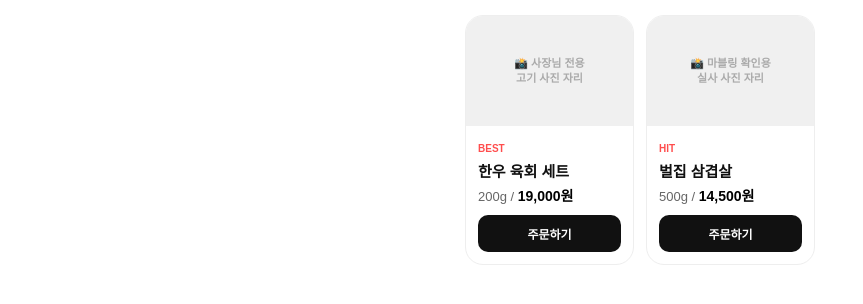
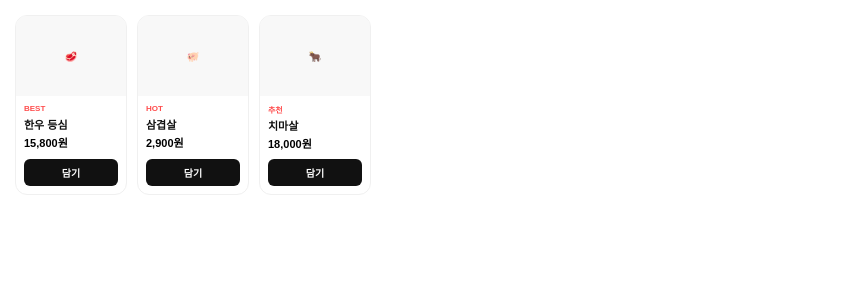
Before and after one commit to kjhbwd/butcher-card, a plain HTML site: page menu.html in a window 1280 px wide. Shown: the whole page, without its empty margins (0-863 px from the left). Drawn offline with Linux system fonts and the light colour scheme.

Commit message:
Update menu.html

```diff
--- a/menu.html
+++ b/menu.html
@@ -3,39 +3,90 @@
 <head>
     <meta charset="UTF-8">
     <meta name="viewport" content="width=device-width, initial-scale=1.0">
-    <title>감성고기 메뉴판</title>
+    <title>감성고기 프리미엄 메뉴판</title>
     <style>
-        body { margin: 0; padding: 15px; background-color: #ffffff; font-family: 'Pretendard', sans-serif; }
-        .grid-container { display: grid; grid-template-columns: 1fr 1fr; gap: 12px; max-width: 350px; margin: 0 auto; }
-        .product-card { background: #fff; border-radius: 18px; overflow: hidden; border: 1px solid #eee; transition: 0.2s; }
-        .product-card:hover { transform: translateY(-3px); box-shadow: 0 10px 20px rgba(0,0,0,0.05); }
-        .img-box { background: #f0f0f0; height: 110px; display: flex; align-items: center; justify-content: center; color: #aaa; font-size: 11px; font-weight: bold; text-align: center; line-height: 1.4; }
-        .info { padding: 12px; }
-        .tag { color: #ff4d4d; font-size: 10px; font-weight: 800; text-transform: uppercase; }
-        .p-name { display: block; font-size: 15px; font-weight: 700; margin: 4px 0; color: #111; }
-        .p-price { font-size: 13px; color: #666; }
-        .p-price b { color: #000; font-size: 14px; }
-        .btn { display: block; width: 100%; padding: 10px 0; background: #111; color: #fff; text-align: center; text-decoration: none; font-size: 12px; font-weight: bold; margin-top: 10px; border-radius: 10px; }
+        /* 모바일 최적화 및 가로 스크롤 설정 */
+        body { margin: 0; padding: 15px; background-color: #ffffff; font-family: 'Pretendard', sans-serif; overflow-x: hidden; }
+        .menu-wrapper {
+            display: flex;
+            overflow-x: auto;
+            gap: 12px;
+            padding-bottom: 15px;
+            -webkit-overflow-scrolling: touch; /* 아이폰 부드러운 스크롤 */
+        }
+        /* 스크롤바 디자인 */
+        .menu-wrapper::-webkit-scrollbar { height: 4px; }
+        .menu-wrapper::-webkit-scrollbar-thumb { background: #eee; border-radius: 10px; }
+
+        .grid-container {
+            display: grid;
+            grid-template-columns: repeat(3, 110px); /* 3열 고정 */
+            grid-template-rows: repeat(3, auto); /* 총 9개 상품 (3행) */
+            gap: 12px;
+        }
+
+        .product-card {
+            width: 110px;
+            background: #fff;
+            border-radius: 12px;
+            overflow: hidden;
+            border: 1px solid #f0f0f0;
+            display: flex;
+            flex-direction: column;
+        }
+
+        .img-box { background: #f8f8f8; height: 80px; display: flex; align-items: center; justify-content: center; color: #ccc; font-size: 10px; text-align: center; }
+
+        .info { padding: 8px; flex-grow: 1; display: flex; flex-direction: column; justify-content: space-between; }
+        .tag { color: #ff4d4d; font-size: 8px; font-weight: 800; }
+        .p-name { display: block; font-size: 11px; font-weight: 700; margin: 2px 0; color: #111; white-space: nowrap; overflow: hidden; text-overflow: ellipsis; }
+        .p-price { font-size: 10px; color: #666; }
+        .p-price b { color: #000; font-size: 11px; }
+
+        .btn {
+            display: block;
+            width: 100%;
+            padding: 6px 0;
+            background: #111;
+            color: #fff;
+            text-align: center;
+            text-decoration: none;
+            font-size: 10px;
+            font-weight: bold;
+            margin-top: 8px;
+            border-radius: 6px;
+        }
     </style>
 </head>
 <body>
+    <div class="menu-wrapper">
         <div class="grid-container">
             <div class="product-card">
-            <div class="img-box">📸 사장님 전용<br>고기 사진 자리</div>
+                <div class="img-box">🥩</div>
                 <div class="info">
                     <span class="tag">BEST</span>
-                <span class="p-name">한우 육회 세트</span>
-                <span class="p-price">200g / <b>19,000원</b></span>
-                <a href="#" class="btn">주문하기</a>
+                    <span class="p-name">한우 등심</span>
+                    <span class="p-price"><b>15,800원</b></span>
+                    <a href="#" class="btn">담기</a>
                 </div>
             </div>
             <div class="product-card">
-            <div class="img-box">📸 마블링 확인용<br>실사 사진 자리</div>
+                <div class="img-box">🐖</div>
                 <div class="info">
-                <span class="tag">HIT</span>
-                <span class="p-name">벌집 삼겹살</span>
-                <span class="p-price">500g / <b>14,500원</b></span>
-                <a href="#" class="btn">주문하기</a>
+                    <span class="tag">HOT</span>
+                    <span class="p-name">삼겹살</span>
+                    <span class="p-price"><b>2,900원</b></span>
+                    <a href="#" class="btn">담기</a>
+                </div>
+            </div>
+            <div class="product-card">
+                <div class="img-box">🐂</div>
+                <div class="info">
+                    <span class="tag">추천</span>
+                    <span class="p-name">치마살</span>
+                    <span class="p-price"><b>18,000원</b></span>
+                    <a href="#" class="btn">담기</a>
+                </div>
             </div>
             </div>
     </div>
```
Lines whose indentation alone changed are shown as unchanged.
